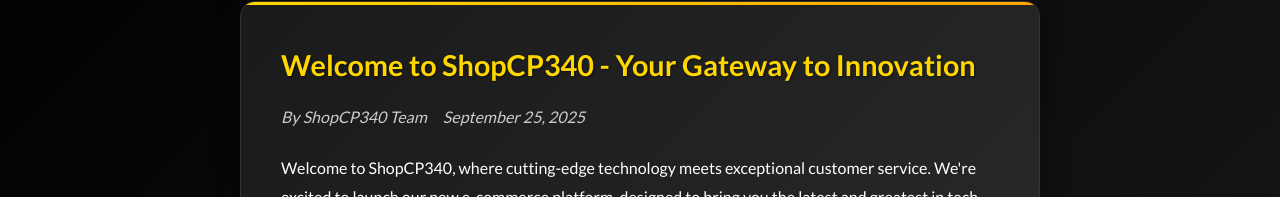
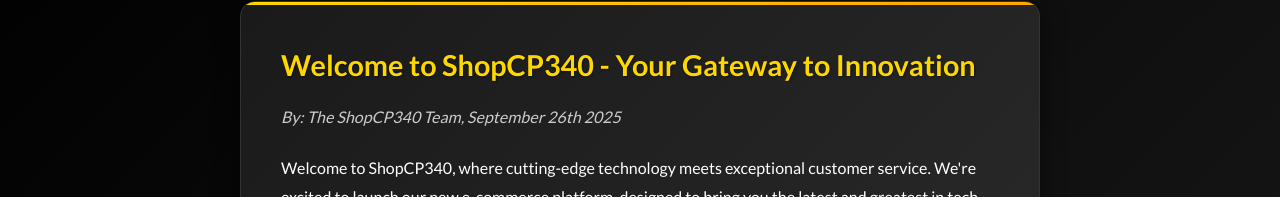
Before and after one commit to emaadqazi/CP340_Website, a React (Create React App) app: page /CP340_Website/blog in a window 1280 px wide. Shown: the part 244-441 px from the top of the page. Built offline with nearby package versions, Linux system fonts and the light colour scheme; the HTML template or start-up script is replaced by a standard one.

Commit message:
Fine tuning the pages before assignment submission

```diff
--- a/src/components/BlogPost.js
+++ b/src/components/BlogPost.js
@@ -5,7 +5,7 @@
     <article className="blog-post">
       <h2>{post.title}</h2>
       <div className="post-meta">
-        <span>By {post.author}</span>
+        <span>By: {post.author}</span>
         <span>{post.date}</span>
       </div>
       <div className="post-content">
--- a/src/data/blogPosts.js
+++ b/src/data/blogPosts.js
@@ -4,8 +4,7 @@
   {
     id: 1,
     title: "Welcome to ShopCP340 - Your Gateway to Innovation",
-    author: "ShopCP340 Team",
-    date: getCurrentDate(),
+    author: "The ShopCP340 Team, September 26th 2025",
     content: `Welcome to ShopCP340, where cutting-edge technology meets exceptional customer service. We're excited to launch our new e-commerce platform, designed to bring you the latest and greatest in tech products.
 
 Our mission is simple: to make innovative technology accessible to everyone. Whether you're a tech enthusiast, a professional looking for productivity tools, or someone just starting their digital journey, we have something for you.
```
